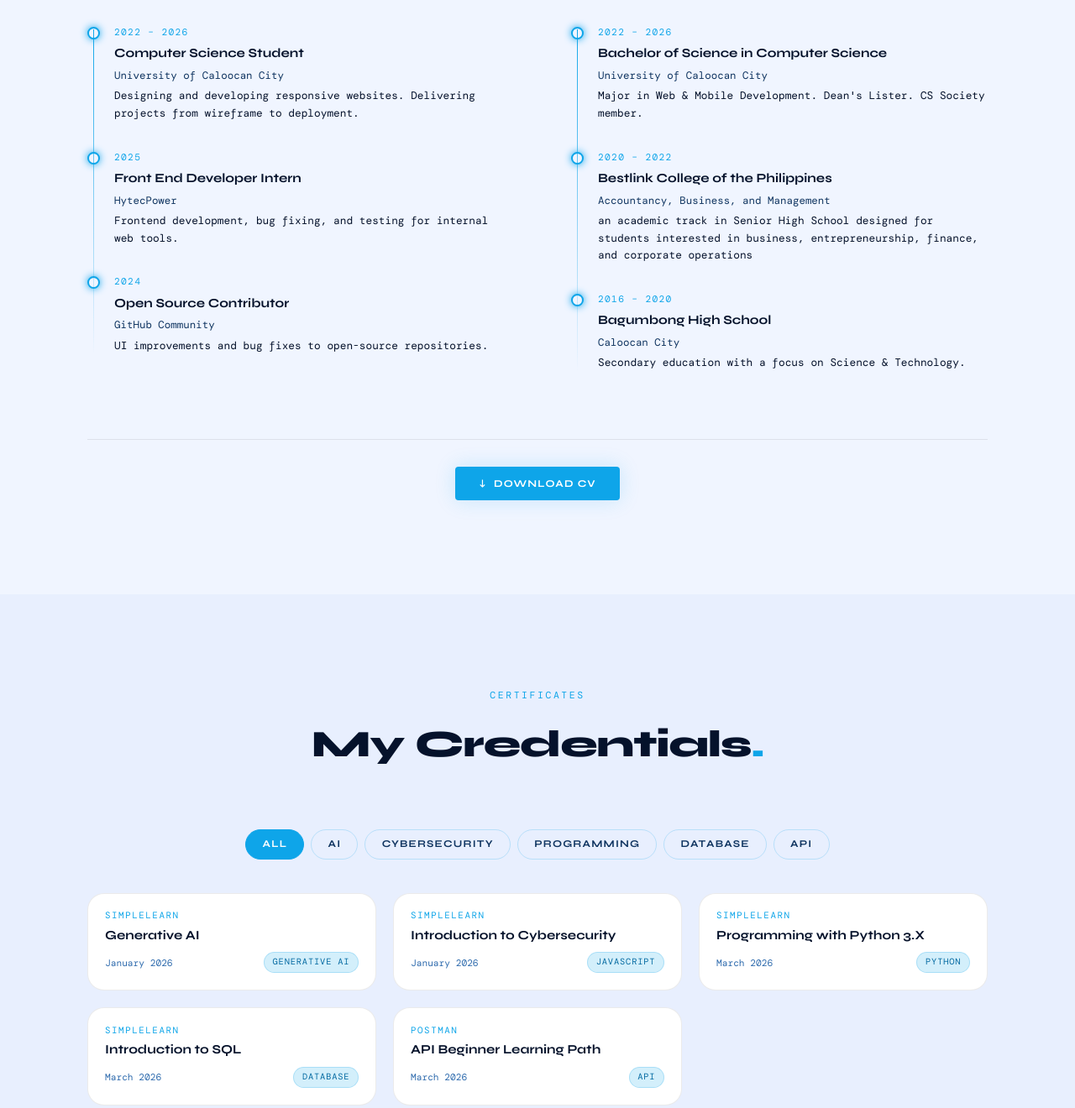
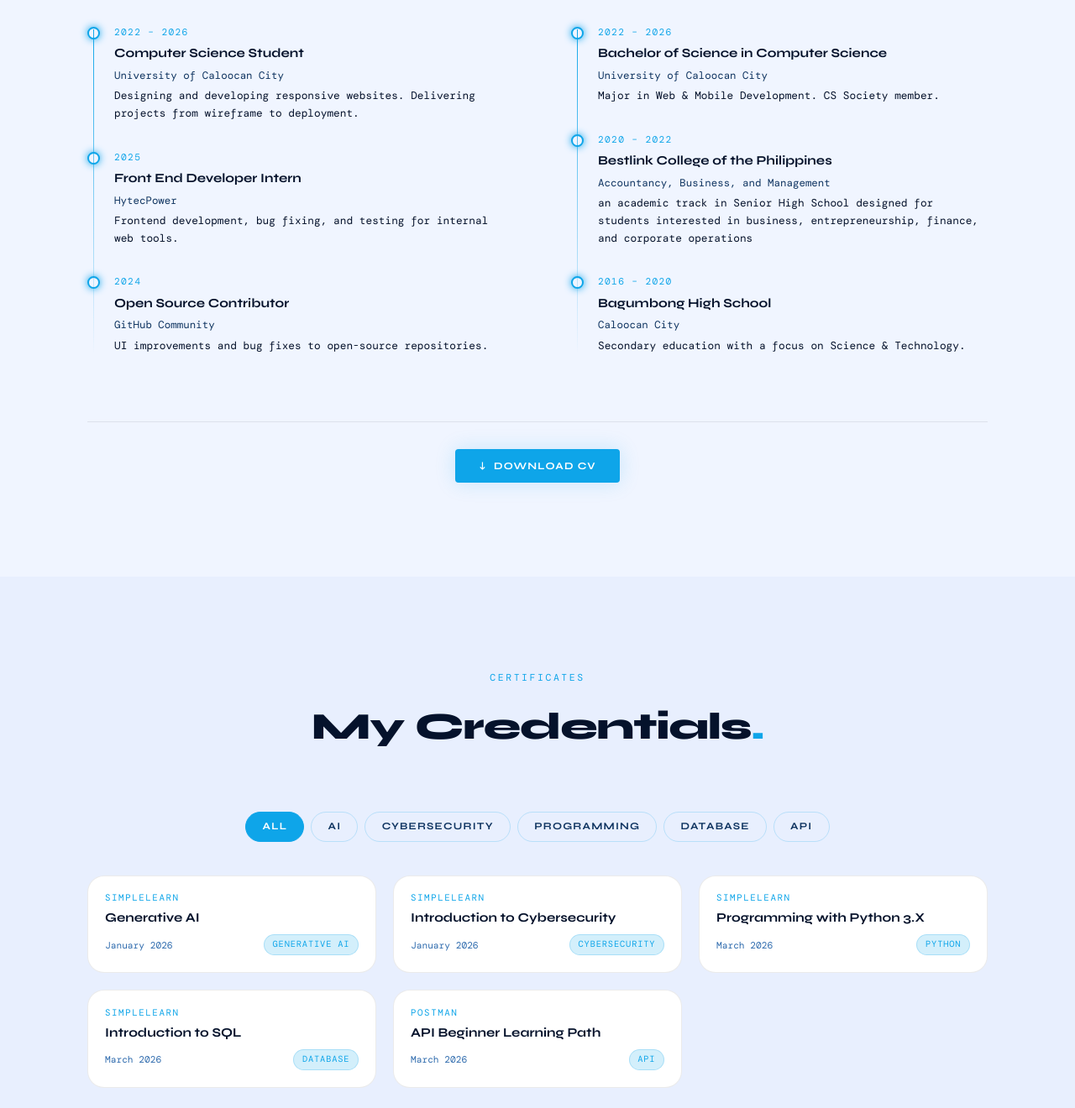
Before and after one commit to Nosyru/Portfolio, a plain HTML site: page index.html in a window 1280 px wide. Shown: the part 4543-5863 px from the top of the page at 84% size. Drawn offline with nearby package versions, Linux system fonts and the light colour scheme; a web font is replaced by a local one.

Commit message:
Newest-Update

```diff
--- a/index.html
+++ b/index.html
@@ -167,7 +167,7 @@
     .cert-title{font-family:'Syne',sans-serif;font-size:.95rem;font-weight:700;color:var(--text);line-height:1.3;margin-bottom:.5rem;}
     .cert-footer{display:flex;align-items:center;justify-content:space-between;margin-top:.6rem;}
     .cert-date{font-size:.7rem;color:var(--text-dim);}
-    .cert-badge{font-size:.65rem;letter-spacing:.08em;text-transform:uppercase;padding:.2rem .6rem;border-radius:100px;background:var(--blue-glow);border:1px solid var(--border);color:#0369a1;}
+    .cert-badge{font-size:.65rem;letter-spacing:.08em;text-transform:uppercase;padding:.2rem .6rem;border-radius:100px;background:var(--blue-glow);border:1px solid var(--border);color: #0ea5e9;;}
 
     /* ══ TABS ══ */
     .tab-btn{font-family:'Syne',sans-serif;font-size:.75rem;font-weight:700;letter-spacing:.1em;text-transform:uppercase;padding:.45rem 1.2rem;border-radius:100px;border:1.5px solid var(--border);color:var(--text-muted);background:transparent;cursor:pointer;transition:all .15s;}
@@ -424,7 +424,7 @@
           <div class="resume-col reveal-right">
             <h3 class="font-display font-bold text-brand flex items-center gap-2 mb-8"><span><img src=""><img src="../../assets/images/cap.jpg" alt="Cap" class="w-6 h-6 inline-block align-middle"></span> Education</h3>
             <div class="timeline">
-              <div class="timeline-item grid gap-4 mb-8" style="grid-template-columns:16px 1fr"><div class="timeline-dot"></div><div><span class="block text-[.7rem] tracking-[.12em] uppercase text-brand mb-1">2022 – 2026</span><h4 class="font-display font-bold text-[.95rem] mb-1" style="color:var(--text)">Bachelor of Science in Computer Science</h4><p class="text-[.78rem] mb-1" style="color:var(--text-muted)">University of Caloocan City</p><p class="text-[.8rem] leading-relaxed" style="color:var(--text-medium)">Major in Web &amp; Mobile Development. Dean's Lister. CS Society member.</p></div></div>
+              <div class="timeline-item grid gap-4 mb-8" style="grid-template-columns:16px 1fr"><div class="timeline-dot"></div><div><span class="block text-[.7rem] tracking-[.12em] uppercase text-brand mb-1">2022 – 2026</span><h4 class="font-display font-bold text-[.95rem] mb-1" style="color:var(--text)">Bachelor of Science in Computer Science</h4><p class="text-[.78rem] mb-1" style="color:var(--text-muted)">University of Caloocan City</p><p class="text-[.8rem] leading-relaxed" style="color:var(--text-medium)">Major in Web &amp; Mobile Development. CS Society member.</p></div></div>
               <div class="timeline-item grid gap-4 mb-8" style="grid-template-columns:16px 1fr"><div class="timeline-dot"></div><div><span class="block text-[.7rem] tracking-[.12em] uppercase text-brand mb-1">2020 – 2022</span><h4 class="font-display font-bold text-[.95rem] mb-1" style="color:var(--text)">Bestlink College of the Philippines</h4><p class="text-[.78rem] mb-1" style="color:var(--text-muted)">Accountancy, Business, and Management</p><p class="text-[.78rem] mb-1" style="color:var(--text-muted)"></p><p class="text-[.8rem] leading-relaxed" style="color:var(--text-medium)"> an academic track in Senior High School designed for students interested in business, entrepreneurship, finance, and corporate operations</p></div></div>
               <div class="timeline-item grid gap-4 mb-8" style="grid-template-columns:16px 1fr"><div class="timeline-dot"></div><div><span class="block text-[.7rem] tracking-[.12em] uppercase text-brand mb-1">2016 – 2020</span><h4 class="font-display font-bold text-[.95rem] mb-1" style="color:var(--text)">Bagumbong High School</h4><p class="text-[.78rem] mb-1" style="color:var(--text-muted)">Caloocan City</p><p class="text-[.8rem] leading-relaxed" style="color:var(--text-medium)">Secondary education with a focus on Science &amp; Technology.</p></div></div>
             </div>
@@ -653,7 +653,7 @@
     PROJECTS.forEach((p,i)=>{
       const art=document.createElement('article');
       art.className='project-card reveal-up';art.style.setProperty('--delay',`${.05*(i+1)}s`);
-      art.innerHTML=`<div class="project-img" aria-hidden="true"><div class="project-img-placeholder project-thumb ${p.colorClass}"><img src="${p.icon}" alt="${p.title}" class="project-image w-40 h-40 object-contain mx-auto"></div><div class="project-overlay"><a href="${p.demoUrl}" class="project-link-btn" target="_blank" rel="noopener">Live Demo ↗</a><a href="${p.githubUrl}" class="project-link-btn project-link-gh" target="_blank" rel="noopener">GitHub ↗</a></div></div><div class="project-body"><div class="project-meta"><span class="project-number">${String(p.id).padStart(2,'0')}</span><span class="project-type">${p.type}</span></div><h3 class="project-title">${p.title}</h3><p class="project-desc">${p.description}</p><div class="project-stack">${p.stack.map(t=>`<span class="stack-tag">${t}</span>`).join('')}</div></div>`;
+      art.innerHTML=`<div class="project-img" aria-hidden="true"><div class="project-img-placeholder project-thumb ${p.colorClass}"><img src="${p.icon}" alt="${p.title}" class="project-image w-40 h-40 object-contain mx-auto"></div><div class="project-overlay"><a href="${p.githubUrl}" class="project-link-btn project-link-gh" target="_blank" rel="noopener">GitHub ↗</a></div></div><div class="project-body"><div class="project-meta"><span class="project-number">${String(p.id).padStart(2,'0')}</span><span class="project-type">${p.type}</span></div><h3 class="project-title">${p.title}</h3><p class="project-desc">${p.description}</p><div class="project-stack">${p.stack.map(t=>`<span class="stack-tag">${t}</span>`).join('')}</div></div>`;
       frag.appendChild(art);
     });
     grid.appendChild(frag);
@@ -664,7 +664,7 @@
   /* ━━━━━━━━ CERTIFICATES ━━━━━━━━ */
   const CERTIFICATES=[
     {id:'cert-1',icon:'🏅',colorClass:'cert-c1',category:'AI',title:'Generative AI',issuer:'simplelearn',date:'January 2026',badge:'Generative AI',description:'',linkUrl:'assets/images/AI.pdf'},
-    {id:'cert-2',icon:'⚙️',colorClass:'cert-c2',category:'Cybersecurity',title:'Introduction to Cybersecurity',issuer:'simplelearn',date:'January 2026',badge:'JavaScript',description:'',linkUrl:'assets/images/Cyber.pdf'},
+    {id:'cert-2',icon:'⚙️',colorClass:'cert-c2',category:'Cybersecurity',title:'Introduction to Cybersecurity',issuer:'simplelearn',date:'January 2026',badge:'CyberSecurity',description:'',linkUrl:'assets/images/Cyber.pdf'},
     {id:'cert-3',icon:'🐍',colorClass:'cert-c3',category:'programming',title:'Programming with Python 3.X',issuer:'simplelearn',date:'March 2026',badge:'Python',description:'',linkUrl:'assets/images/Programming.pdf'},
     {id:'cert-4',icon:'🗄️',colorClass:'cert-c4',category:'Database',title:'Introduction to SQL',issuer:'simplelearn',date:'March 2026',badge:'Database',description:'',linkUrl:'assets/images/Database.pdf'},
     {id:'cert-5',icon:'🐙',colorClass:'cert-c1',category:'API',title:'API Beginner Learning Path',issuer:'Postman',date:'March 2026',badge:'API',description:'',linkUrl:'assets/images/API.pdf'},
```
Also changed, not shown: assets/images/stocker-stocker.png.
